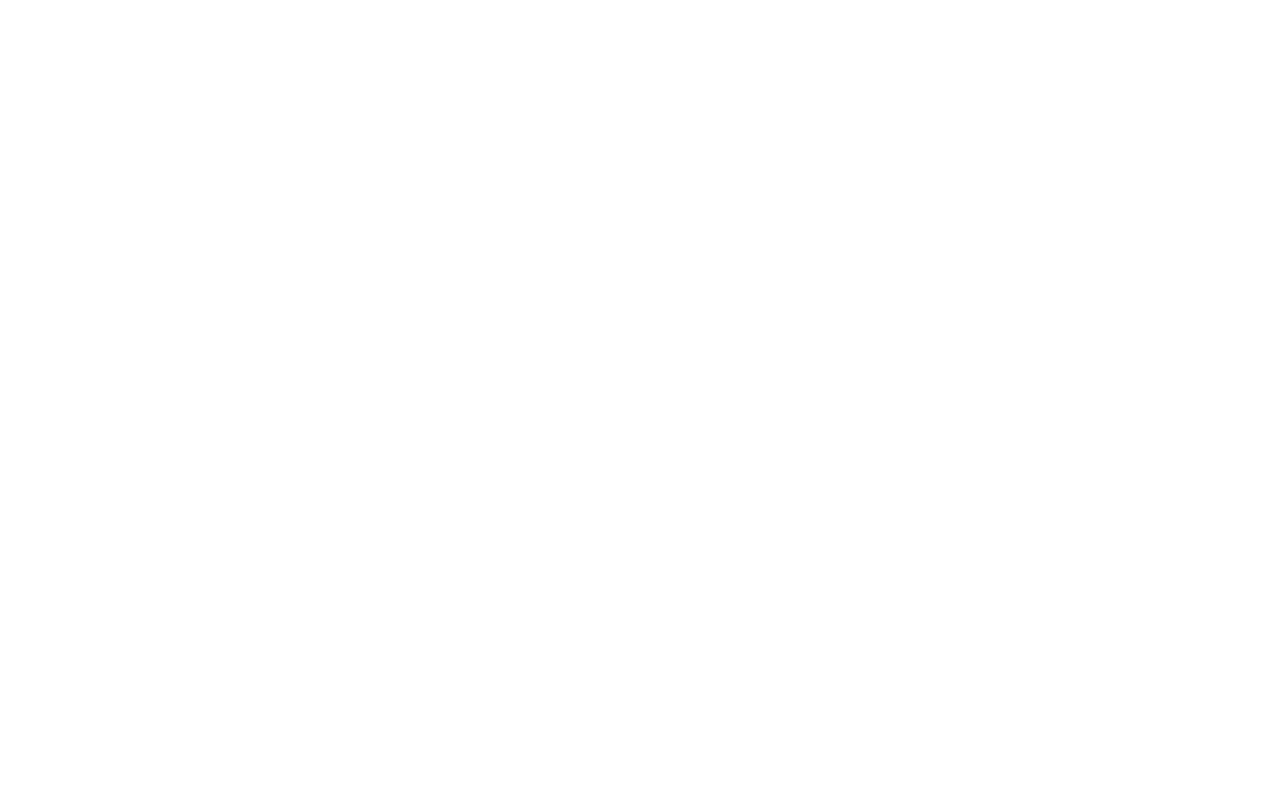
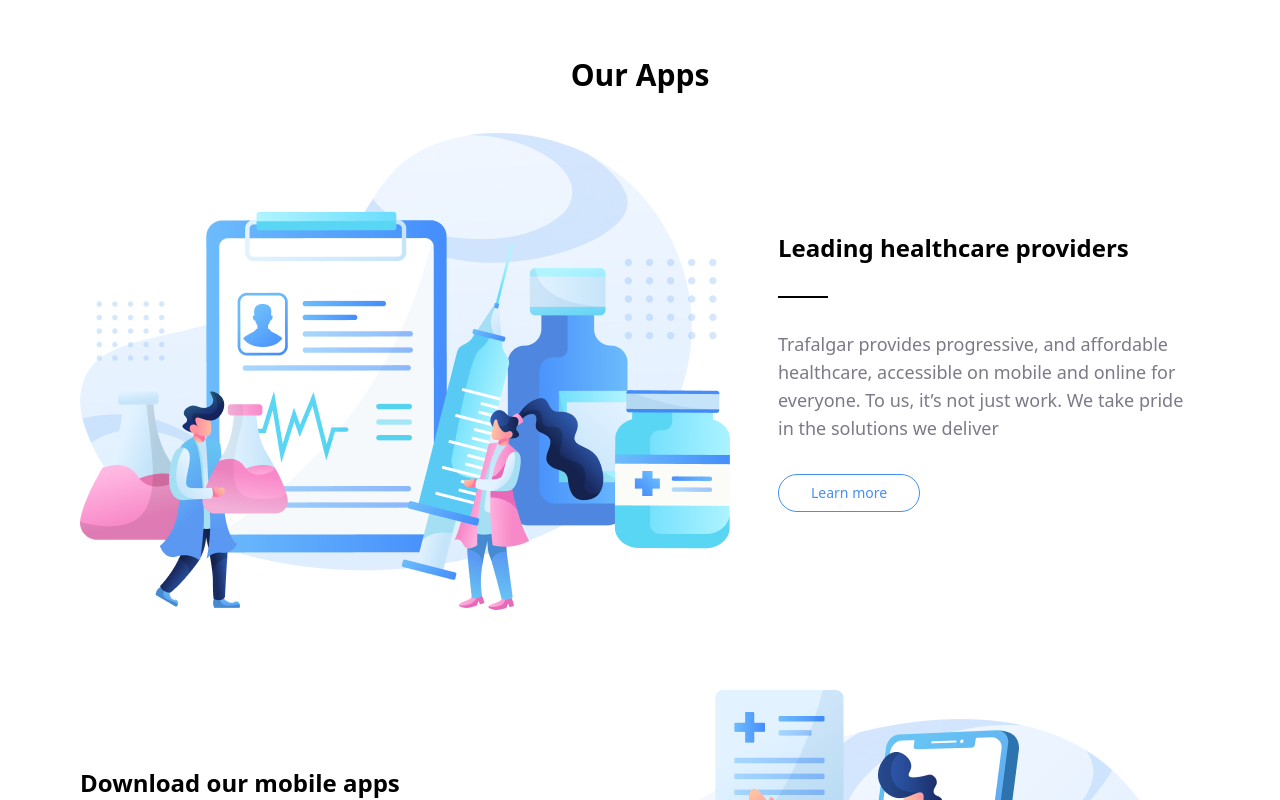
Before and after one commit to daniels9028/Assignmentday29, a React app: page / in a window 1280 px wide. Shown: the part 1500-2300 px from the top of the page. Before the commit the page ends 1557 px from the top, so only its background shows below. Built offline with nearby package versions, Linux system fonts and the light colour scheme; the HTML template or start-up script is replaced by a standard one.

Commit message:
Our Apps Section

```diff
--- a/src/App.jsx
+++ b/src/App.jsx
@@ -2,6 +2,7 @@
 import Navbar from "./components/Navbar";
 import Banner from "./components/Banner";
 import Services from "./components/Services";
+import Apps from "./components/Apps";
 
 import banner from "./assets/banner.png";
 
@@ -11,6 +12,9 @@
 import services4 from "./assets/services4.png";
 import services5 from "./assets/services5.png";
 import services6 from "./assets/services6.png";
+
+import apps1 from "./assets/apps1.png";
+import apps2 from "./assets/apps2.png";
 
 const services = [
   {
@@ -56,12 +60,30 @@
   },
 ];
 
+const apps = [
+  {
+    id: 1,
+    title: "Leading healthcare providers",
+    description:
+      "Trafalgar provides progressive, and affordable healthcare, accessible on mobile and online for everyone. To us, it’s not just work. We take pride in the solutions we deliver",
+    image: apps1,
+  },
+  {
+    id: 2,
+    title: "Download our mobile apps",
+    description:
+      "Our dedicated patient engagement app and web portal allow you to access information instantaneously (no tedeous form, long calls, or administrative hassle) and securely",
+    image: apps2,
+  },
+];
+
 const App = () => {
   return (
     <>
       <Navbar />
       <Banner banner={banner} />
       <Services services={services} />
+      <Apps apps={apps} />
     </>
   );
 };
--- /dev/null
+++ b/src/components/Apps.jsx
@@ -0,0 +1,18 @@
+import React from "react";
+import CardApps from "./CardApps";
+
+const Apps = (props) => {
+  const { apps } = props;
+  return (
+    <section className="my-20 max-w-[1444px] mx-auto lg:px-20 px-10">
+      <h3 className="text-center text-3xl font-semibold">Our Apps</h3>
+      <div className="grid grid-cols-1 place-items-center gap-20 mt-10">
+        {apps.map((app) => (
+          <CardApps app={app} key={app.id} />
+        ))}
+      </div>
+    </section>
+  );
+};
+
+export default Apps;
--- /dev/null
+++ b/src/components/CardApps.jsx
@@ -0,0 +1,25 @@
+import React from "react";
+
+const CardApps = (props) => {
+  const { title, description, image, id } = props.app;
+
+  return (
+    <div
+      className={`flex justify-center items-center gap-12 ${
+        id % 2 === 0 ? "lg:flex-row-reverse" : "lg:flex-row"
+      } flex-col`}
+    >
+      <img src={image} alt="" />
+      <div className="space-y-8">
+        <h3 className="font-bold text-2xl">{title}</h3>
+        <hr className="border border-black w-[50px]" />
+        <p className="text-[#7D7987] text-lg">{description}</p>
+        <button className="mt-8 rounded-full bg-white text-[#458FF6] border border-[#458FF6] px-8 py-2 text-sm hover:bg-[#458FF6] hover:text-white transition-all duration-500">
+          Learn more
+        </button>
+      </div>
+    </div>
+  );
+};
+
+export default CardApps;
```
Also changed, not shown: src/assets/apps1.png (added), src/assets/apps2.png (added).
